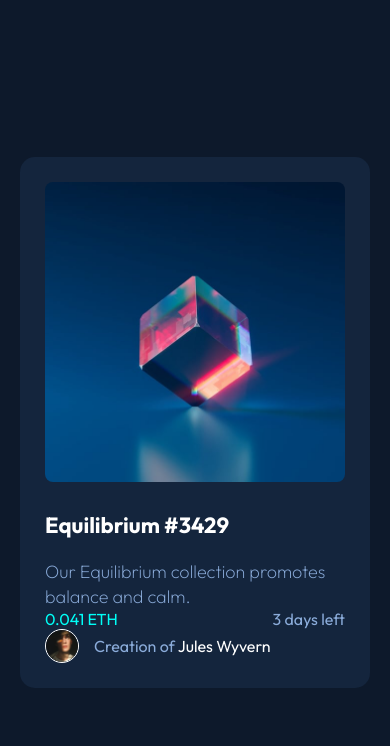
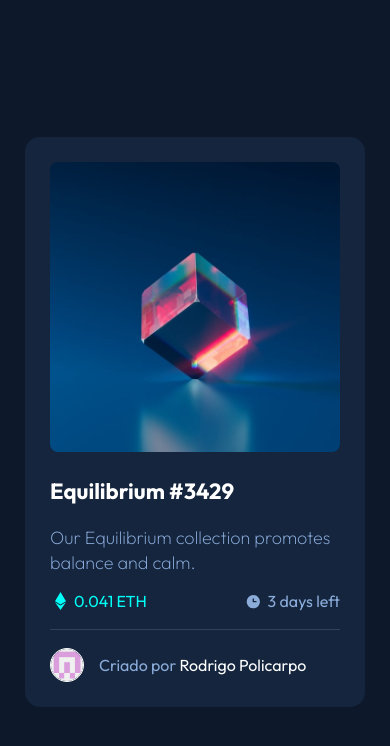
Before and after one commit to Rodrigo-Policarpo/nft-card-frontendmentor, a plain HTML site: page index.html in a window 390 px wide. Drawn offline with Linux system fonts and the light colour scheme.

Commit message:
Projeto finalizado, com todas as estilizações feitas corretamente e totalmente responsivo.

```diff
--- a/index.html
+++ b/index.html
@@ -18,8 +18,8 @@
 <body>
     <main>
         <div class="cartao-nft">
-            <a href="#" target="_blank" rel="noopener noreferrer">
-                <img src="src/images/image-equilibrium.jpg" alt="Imagem NFT Equilibrium">
+            <a class="link-imagem-nft" href="#" target="_blank" rel="noopener noreferrer">
+                <img class="imagem-nft" src="src/images/image-equilibrium.jpg" alt="Imagem NFT Equilibrium">
             </a>
 
             <a class="link-nome-nft" href="#" target="_blank" rel="noopener noreferrer">
@@ -35,9 +35,9 @@
             </div>
 
             <div class="criador-card">
-                <img class="avatar-criador" src="src/images/image-avatar.png" alt="Imagem criador do Card">
+                <img class="avatar-criador" src="src/images/avatar-rodrigo-policarpo.png" alt="Imagem criador do Card">
 
-                <p class="texto">Creation of <a  class="nome-criador" href="#" target="_blank" rel="noopener noreferrer">Jules Wyvern</a></p>
+                <p class="texto">Criado por <a  class="nome-criador" href="https://github.com/Rodrigo-Policarpo" target="_blank" rel="noopener noreferrer">Rodrigo Policarpo</a></p>
             </div>
         </div>
     </main>
--- a/src/css/style.css
+++ b/src/css/style.css
@@ -11,6 +11,7 @@ main {
     justify-content: center;
     align-items: center;
     height: 100vh;
+    padding: 0 25px;
 }
 
 .cartao-nft {
@@ -20,53 +21,121 @@ main {
     padding: 25px;
 }
 
-.link-nome-nft .nome-nft {
+.cartao-nft .link-imagem-nft {
+    display: flex;
+    position: relative;
+}
+
+.cartao-nft .link-imagem-nft::before {
+    content: '';
+    background-color: var(--primary-medium);
+    border-radius: 8px;
+    width: 100%;
+    height: 100%;
+    position: absolute;
+    opacity: 0;
+    transition: 0.3s ease-in-out;
+}
+
+.cartao-nft .link-imagem-nft::after {
+    content: '';
+    background: url(../images/icon-view.svg) no-repeat center;
+    width: 100%;
+    height: 100%;
+    position: absolute;
+    opacity: 0;
+    transition: 0.3s ease-in-out;
+}
+
+.cartao-nft .link-imagem-nft:hover::before {
+    opacity: 0.4;
+}
+
+.cartao-nft .link-imagem-nft:hover::after {
+    opacity: 1;
+}
+
+.cartao-nft .link-imagem-nft .imagem-nft {
+    width: 100%;
+    border-radius: 8px;
+}
+
+.cartao-nft .link-nome-nft .nome-nft {
     color: #FFFFFF;
     font-size: 22px;
     margin: 25px 0 20px;
+    transition: 0.3s ease-in-out;
 }
 
-.descricao-nft {
+.cartao-nft .link-nome-nft .nome-nft:hover {
+    color: var(--primary-medium);
+}
+
+.cartao-nft .descricao-nft {
     color: var(--primary-soft);
     font-size: 18px;
     font-weight: 200;
     line-height: 25px;
+    margin-bottom: 16px;
 }
 
-.informacoes-nft {
+.cartao-nft .informacoes-nft {
     display: flex;
     justify-content: space-between;
+    margin-bottom: 18px;
 }
 
-.informacoes-nft .valor-nft {
+.cartao-nft .informacoes-nft .valor-nft {
     color: var(--primary-medium);
+    display: flex;
 }
 
-.informacoes-nft .prazo-restante {
-    color: var(--primary-soft);
+.cartao-nft .informacoes-nft .valor-nft::before {
+    content: '';
+    background-image: url(../images/icon-ethereum.svg);
+    background-repeat: no-repeat;
+    background-position: center;
+    width: 20px;
+    display: inline-block;
+    margin-right: 4px;
 }
 
-.criador-card {
+.cartao-nft .informacoes-nft .prazo-restante {
+    color: var(--primary-soft);
+    display: flex;
+}
+
+.cartao-nft .informacoes-nft .prazo-restante::before {
+    content: '';
+    background: url(../images/icon-clock.svg) no-repeat center;
+    width: 20px;
+    display: inline-block;
+    margin-right: 4px;
+}
+
+.cartao-nft .criador-card {
     display: flex;
     align-items: center;
+    border-top: 1px solid var(--neutral-dark-line);
+    padding-top: 18px;
 }
 
-.criador-card .avatar-criador {
+.cartao-nft .criador-card .avatar-criador {
     max-width: 34px;
     border: 1px solid #FFFFFF;
     border-radius: 50%;
     margin-right: 15px;
 }
 
-.criador-card .texto {
+.cartao-nft .criador-card .texto {
     color: var(--primary-soft);
 }
 
-.criador-card .texto .nome-criador {
+.cartao-nft .criador-card .texto .nome-criador {
     color: #FFFFFF;
+    transition: 0.3s ease-in-out;
 }
 
-img {
-    width: 100%;
-    border-radius: 8px;
+.cartao-nft .criador-card .texto .nome-criador:hover {
+    color: var(--primary-medium);
 }
```
Also changed, not shown: src/images/avatar-rodrigo-policarpo.png (added).
